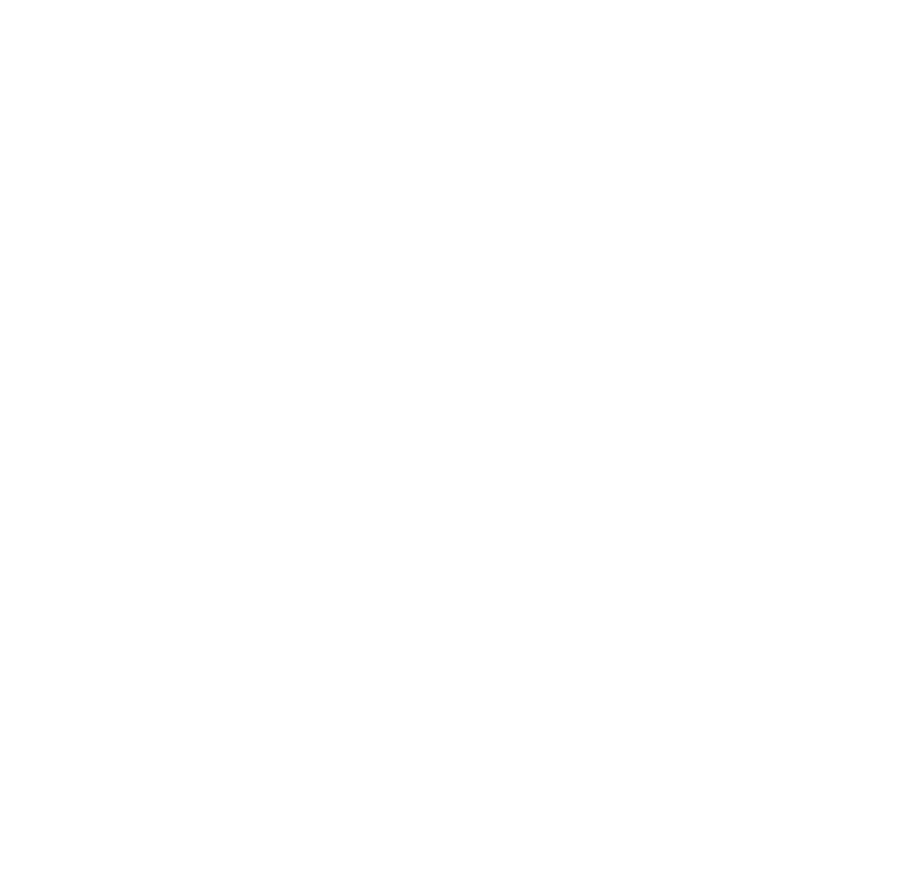
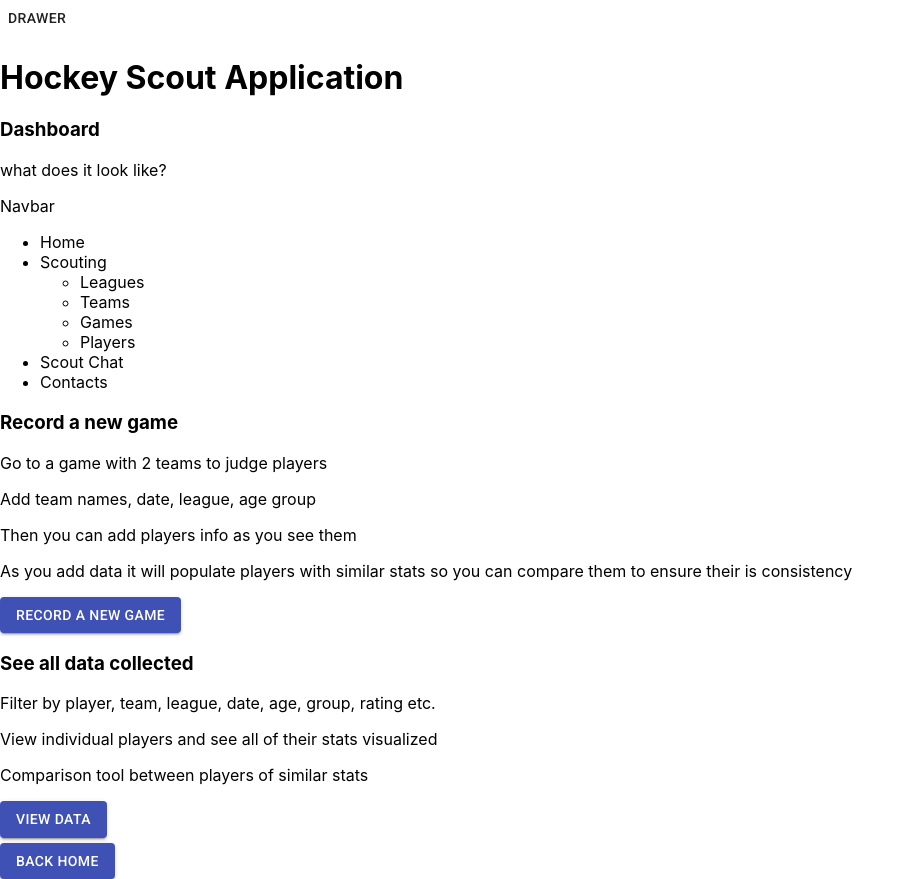
Before and after one commit to twjsanderson/scouting-ui, a React (Create React App) app: page /dashboard in a window 1280 px wide. Before the commit this address had no page. Shown: the whole page, without its empty margins (0-914 px from the left). Before the commit the page ends 800 px from the top, so only its background shows below. Built offline with nearby package versions, Linux system fonts and the light colour scheme.

Commit message:
update routing a bit, add material ui drawer

```diff
--- a/src/App.tsx
+++ b/src/App.tsx
@@ -1,5 +1,11 @@
 import { FC } from 'react';
-import { Navigate, Routes, Route } from 'react-router-dom';
+import { Routes, Route, Link } from 'react-router-dom';
+
+// pages
+import Login from 'pages/login';
+
+// features
+import TemporaryDrawer from 'features/drawer';
 
 // styles
 import './App.css';
@@ -9,21 +15,50 @@
   return (
     <>
         <Routes>
-          <Route path ='/' element={<Home />} />
+          <Route path ='/' element={<Login />} />
+          <Route path ='/dashboard' element={<Dashboard />} />
         </Routes>
     </>
   );
 }
 
-const Home: FC = (): JSX.Element => {
+
+const Dashboard: FC = (): JSX.Element => {
   return (
     <>
+      <TemporaryDrawer />
       <h1>Hockey Scout Application</h1>
-      <h3>Sign In Page</h3>
-      <p>Basic sign in page no frills</p>
       <h3>Dashboard</h3>
       <p>what does it look like?</p>
-
+      <p>Navbar</p>
+      <ul>
+        <li>
+          Home
+        </li>
+        <li>
+          Scouting
+        </li>
+        <ul>
+          <li>
+            Leagues
+          </li>
+          <li>
+            Teams
+          </li>
+          <li>
+            Games
+          </li>
+          <li>
+            Players
+          </li>
+        </ul>
+        <li>
+          Scout Chat
+        </li>
+        <li>
+          Contacts
+        </li>
+      </ul>
       <h3>Record a new game</h3>
       <p>Go to a game with 2 teams to judge players</p>
       <p>Add team names, date, league, age group</p>
@@ -39,9 +74,24 @@
       <Button color='primary' variant='contained'>
         View Data
       </Button>
+      <br />
+      <Button
+        component={Link}
+        to ='/'
+        color='primary'
+        variant='contained'
+        style={{
+          marginTop: 5
+        }}
+      >
+        Back Home
+      </Button>
     </>
   )
 }
 
 
-export default App;
+export {
+  App,
+  Dashboard
+}
--- /dev/null
+++ b/src/features/drawer/index.tsx
@@ -0,0 +1,59 @@
+import * as React from 'react';
+import Box from '@material-ui/core/Box';
+import Drawer from '@material-ui/core/Drawer';
+import Button from '@material-ui/core/Button';
+import List from '@material-ui/core/List';
+import Divider from '@material-ui/core/Divider';
+import ListItem from '@material-ui/core/ListItem';
+import ListItemIcon from '@material-ui/core/ListItemIcon';
+import ListItemText from '@material-ui/core/ListItemText';
+import InboxIcon from '@material-ui/icons/MoveToInbox';
+import MailIcon from '@material-ui/icons/Mail';
+
+export default function TemporaryDrawer() {
+  const [state, setState] = React.useState(false);
+
+  const toggleDrawer = (): void => setState(!state);
+
+  const list = (): JSX.Element => (
+    <Box
+      role='presentation'
+      onClick={() => toggleDrawer()}
+      onKeyDown={() => toggleDrawer()}
+    >
+      <List>
+        {['Settings', 'Starred', 'Send email', 'Drafts'].map((text, index) => (
+          <ListItem button key={text}>
+            <ListItemIcon>
+              {index % 2 === 0 ? <InboxIcon /> : <MailIcon />}
+            </ListItemIcon>
+            <ListItemText primary={text} />
+          </ListItem>
+        ))}
+      </List>
+      <Divider />
+      <List>
+        {['All MailIcon', 'Trash', 'Spam'].map((text, index) => (
+          <ListItem button key={text}>
+            <ListItemIcon>
+              {index % 2 === 0 ? <InboxIcon /> : <MailIcon />}
+            </ListItemIcon>
+            <ListItemText primary={text} />
+          </ListItem>
+        ))}
+      </List>
+    </Box>
+  );
+
+  return (
+    <div>
+        <Button onClick={() => toggleDrawer()}>{'Drawer'}</Button>
+        <Drawer
+            open={state}
+            onClose={() => toggleDrawer()}
+        >
+        {list()}
+        </Drawer>
+    </div>
+  );
+}
--- a/src/index.tsx
+++ b/src/index.tsx
@@ -1,7 +1,7 @@
 import ReactDOM from 'react-dom';
 import { BrowserRouter } from 'react-router-dom';
 import './index.css';
-import App from './App';
+import { App } from './App';
 import reportWebVitals from './reportWebVitals';
 
 const element = (
--- /dev/null
+++ b/src/pages/login/index.tsx
@@ -0,0 +1,28 @@
+import { FC } from 'react';
+import { Link } from 'react-router-dom';
+
+// styles
+import { Button } from '@material-ui/core';
+
+
+const Login: FC = (): JSX.Element => {
+    return (
+        <>
+            <h1>ProScout</h1>
+            <p>email</p>
+            <p>password</p>
+            <p>password reset</p>
+            <p>Technical issues</p>
+            <Button
+                component={Link}
+                to='/Dashboard'
+                color='primary'
+                variant='contained'
+            >
+                Login
+            </Button>
+        </>
+    )
+}
+
+export default Login;
```
Also changed, not shown: tsconfig.json (+6 -1 lines), 1 other file (tests, documents, lock files or other folders).
